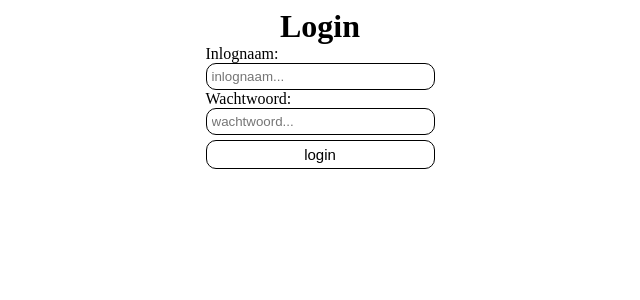
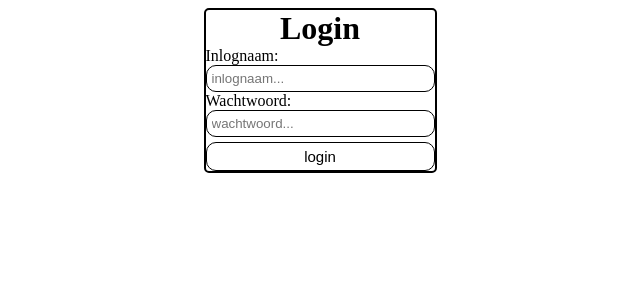
Before and after one commit to HoornbeeckGouda/student-pdo-ArjanSpek, a PHP site: page /conn/index.php in a window 1280 px wide. Shown: the top 300 px of the page, without its empty margins (320-960 px from the left). Run offline with PHP 8.4, Linux system fonts and the light colour scheme.

Commit message:
Update inlog.css

```diff
--- a/student/css/inlog.css
+++ b/student/css/inlog.css
@@ -1,6 +1,8 @@
 #login {
     margin: auto;
     width: fit-content;
+    border: 2px solid #000;
+    border-radius: 5px;
 }
 
 h1 {
```
